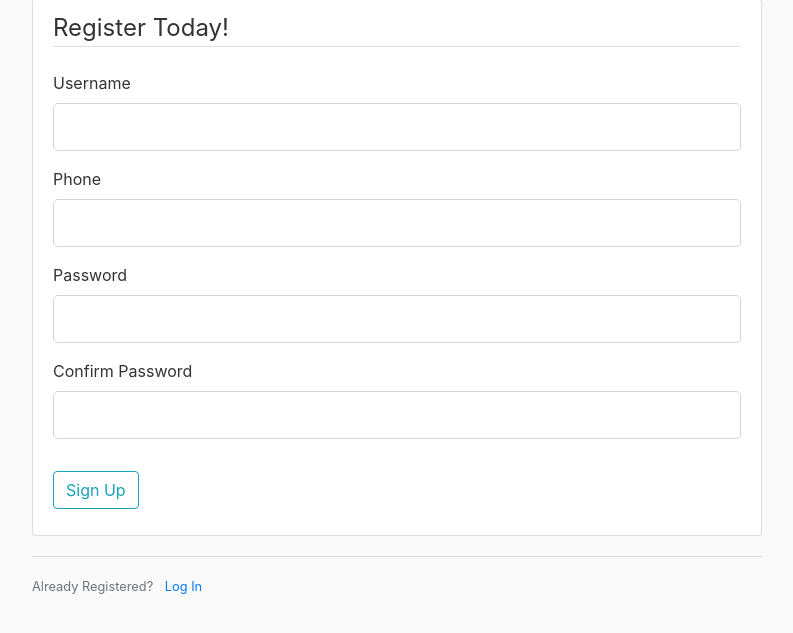
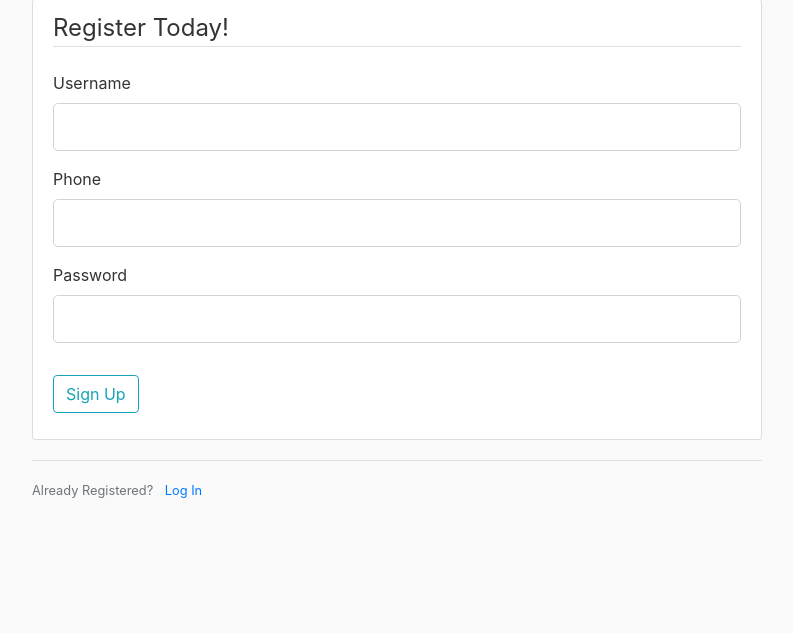
Before and after one commit to jcn20/AppSec_Flask_V, a Flask app: page /register in a window 1280 px wide. Shown: the part 81-714 px from the top of the page, without its empty margins (53-846 px from the left). Run offline with Flask 2, Linux system fonts and the light colour scheme; some libraries are stand-ins or nearby versions.

Commit message:
Fixed an issue with register.html where confirm_pword wouldn't work in autograder.

```diff
--- a/flask_a2/templates/register.html
+++ b/flask_a2/templates/register.html
@@ -48,20 +48,6 @@
                         {{ form.pword(class="form-control form-control-lg") }}
                     {% endif %}
                 </div>
-
-                <div class="form-group">
-                    {{ form.confirm_pword.label(class="form-control-label") }}
-                    {% if form.confirm_pword.errors%}
-                        {{ form.confirm_pword(class="form-control form-control-lg is-invalid") }}
-                        <div class="invalid-feedback">
-                            {% for error in form.confirm_pword.errors %}
-                                <span>{{ error }}</span>
-                            {% endfor %}
-                        </div>
-                    {% else %}
-                        {{ form.confirm_pword(class="form-control form-control-lg") }}
-                    {% endif %}
-                </div>
             </fieldset>
 
                 <div class="form-group">
```
